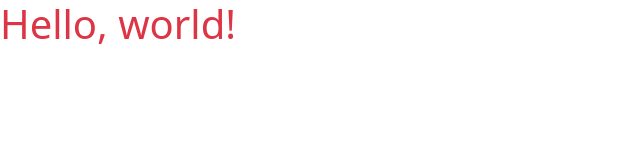
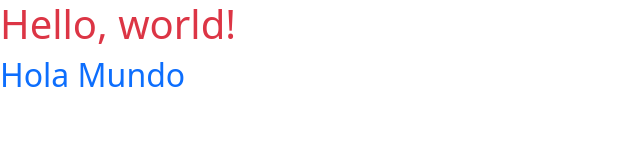
Before and after one commit to JOSE-ALE002/prueba, a plain HTML site: page index.html in a window 1280 px wide. Shown: the whole page, without its empty margins (0-640 px from the left). Drawn offline with nearby package versions, Linux system fonts and the light colour scheme.

Commit message:
Agregado etiqueta h2

```diff
--- a/index.html
+++ b/index.html
@@ -13,6 +13,7 @@
   </head>
   <body>
     <h1 class="text-danger">Hello, world!</h1>
+    <h2 class="text-primary">Hola Mundo</h2>
 
     <script
       src="https://cdn.jsdelivr.net/npm/@popperjs/core@2.11.6/dist/umd/popper.min.js"
```
